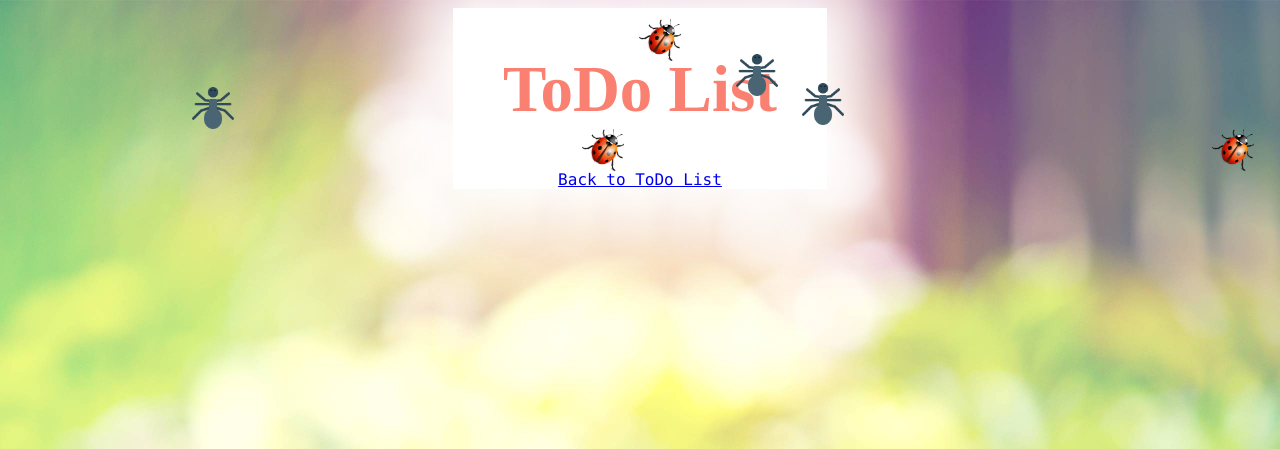
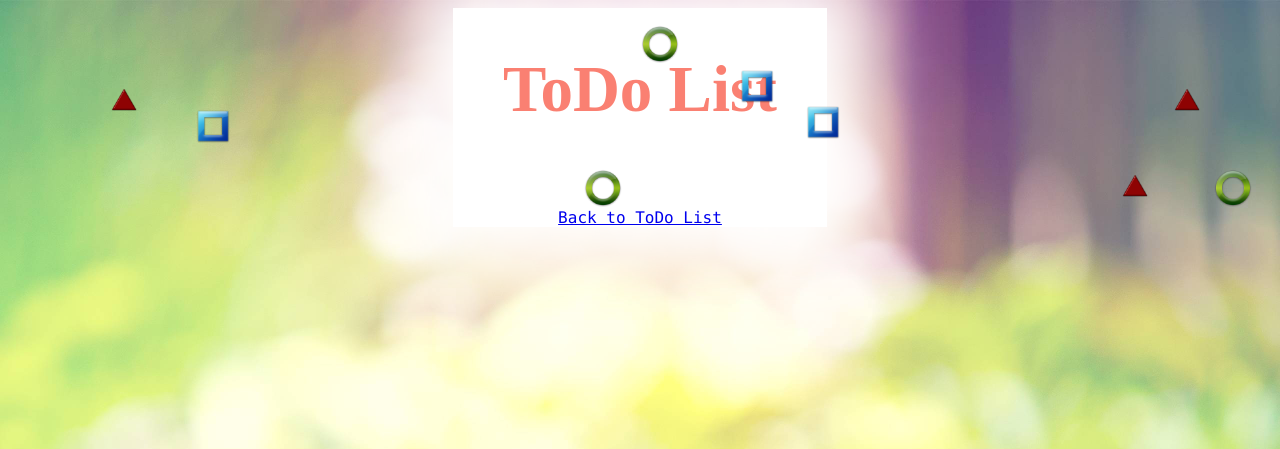
Before and after one commit to AvoidableSkink/final-project, a Django app: page /todo/remove/ in a window 1280 px wide. Shown: the top 449 px of the page. Run offline with Django 3.2, Linux system fonts and the light colour scheme; data that the repository does not hold is empty.

Commit message:
switched to shapes instead of bugs

```diff
--- a/todo/static/todo/styles.css
+++ b/todo/static/todo/styles.css
@@ -1,26 +1,38 @@
-#bug{position: absolute;}
-
-#listItem {
-    padding-top: .5cm;
-}
-
-#listItem a{
-    font-size: 35px;
-    color: Turquoise;
-}
-
 a:hover {
     size: 150%;
     font-weight: bold;
+}
+
+label {
+    color: turquoise;
+    font-size: 23px;
+}
+
+input {
+    border-width: 3px;
+}
+
+textarea {
+    border-width: 3px;
+    border-style: inset;
 }
 
 h1 {
     font-family: Copperplate Gothic Light;
     padding-left: 50px;
     padding-right: 50px;
-    padding-bottom: 0px;
     font-size: 65px;
     color: salmon;
+}
+
+h2 {
+    font-size: 33px;
+    color: turquoise;
+}
+
+p {
+    font-size: 20px;
+    color: turquoise;
 }
 
 ul {
@@ -41,8 +53,14 @@ body {
     box-shadow: 0 0 75px 50px white;
 }
 
-/*.inside {*/
-/*    text-align-last: left;*/
-/*    color: Turquoise;*/
-/*    font-size: 25px;*/
-/*}*/
+#bug{position: absolute;}
+
+#listItem {
+    padding-top: .5cm;
+    padding-bottom: .5cm;
+}
+
+#listItem a{
+    font-size: 35px;
+    color: Turquoise;
+}
--- a/todo/templates/details.html
+++ b/todo/templates/details.html
@@ -1,5 +1,5 @@
 {% include 'partials/header.html' %}
-    <h1>{{todo.title}}</h1>
+    <h2>{{todo.title}}</h2>
     <p>{{todo.notes}}</p>
 
     Created on {{todo.createdAt}}
--- a/todo/templates/partials/header.html
+++ b/todo/templates/partials/header.html
@@ -12,9 +12,12 @@
         <header>
             <h1>ToDo List</h1>
         </header>
-        <img id="bug" class="random" src="{% static "todo/images/ladybug.png" %}" width="42" height="42" onclick="clicked(this)"/>
-        <img id="bug" class="random" src="{% static "todo/images/spider.png" %}" width="42" height="42" onclick="clicked(this)"/>
-        <img id="bug" class="random" src="{% static "todo/images/ladybug.png" %}" width="42" height="42" onclick="clicked(this)"/>
-        <img id="bug" class="random" src="{% static "todo/images/spider.png" %}" width="42" height="42" onclick="clicked(this)"/>
-        <img id="bug" class="random" src="{% static "todo/images/ladybug.png" %}" width="42" height="42" onclick="clicked(this)"/>
-        <img id="bug" class="random" src="{% static "todo/images/spider.png" %}" width="42" height="42" onclick="clicked(this)"/>
+        <img id="bug" class="random" src="{% static "todo/images/green-circle.png" %}" width="42" height="42" onclick="clicked(this)"/>
+        <img id="bug" class="random" src="{% static "todo/images/blue-square.png" %}" width="42" height="42" onclick="clicked(this)"/>
+        <img id="bug" class="random" src="{% static "todo/images/green-circle.png" %}" width="42" height="42" onclick="clicked(this)"/>
+        <img id="bug" class="random" src="{% static "todo/images/blue-square.png" %}" width="42" height="42" onclick="clicked(this)"/>
+        <img id="bug" class="random" src="{% static "todo/images/green-circle.png" %}" width="42" height="42" onclick="clicked(this)"/>
+        <img id="bug" class="random" src="{% static "todo/images/blue-square.png" %}" width="42" height="42" onclick="clicked(this)"/>
+        <img id="bug" class="random" src="{% static "todo/images/red-triangle.png" %}" width="42" height="42" onclick="clicked(this)"/>
+        <img id="bug" class="random" src="{% static "todo/images/red-triangle.png" %}" width="42" height="42" onclick="clicked(this)"/>
+        <img id="bug" class="random" src="{% static "todo/images/red-triangle.png" %}" width="42" height="42" onclick="clicked(this)"/>
--- a/todo/templates/remove.html
+++ b/todo/templates/remove.html
@@ -1,7 +1,9 @@
 {% include 'partials/header.html' %}
-    {% for todo in todos %}
-      <a href="/todo/remove/{{todo.id}}" onclick="return confirm('Are you sure you wish to delete this item?')">{{todo.title}}</a>
-      <br/>
-    {% endfor %}
+    <div id="listItem">
+        {% for todo in todos %}
+          <a href="/todo/remove/{{todo.id}}" onclick="return confirm('Are you sure you wish to delete this item?')">{{todo.title}}</a>
+          <br/>
+        {% endfor %}
+    </div>
     <a href="/todo">Back to ToDo List</a>
 {% include 'partials/footer.html' %}
```
Also changed, not shown: todo/static/todo/images/blue-square.png (added), todo/static/todo/images/green-circle.png (added), todo/static/todo/images/ladybug.png (deleted), todo/static/todo/images/red-triangle.png (added), todo/static/todo/images/spider.png (deleted).
